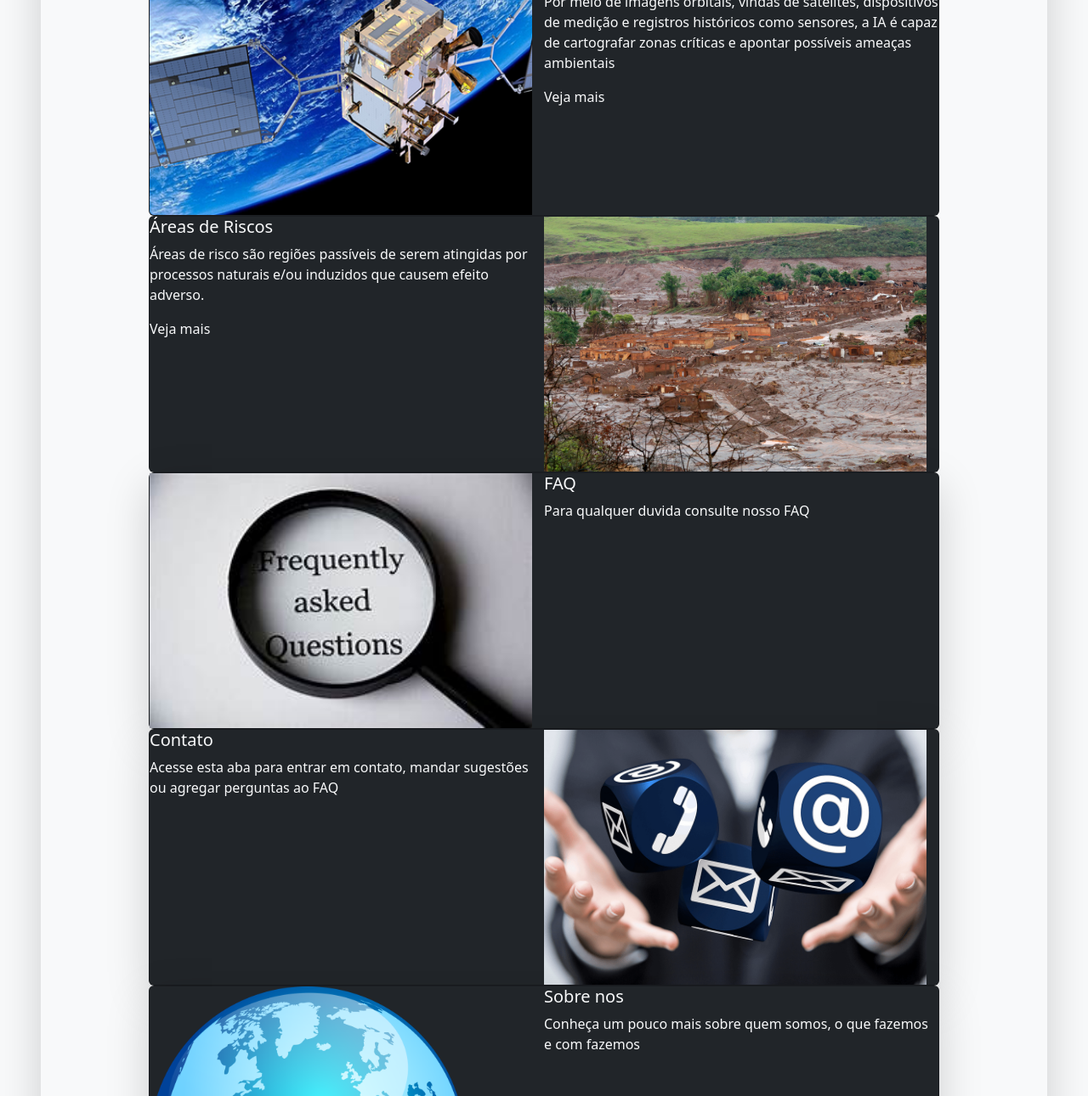
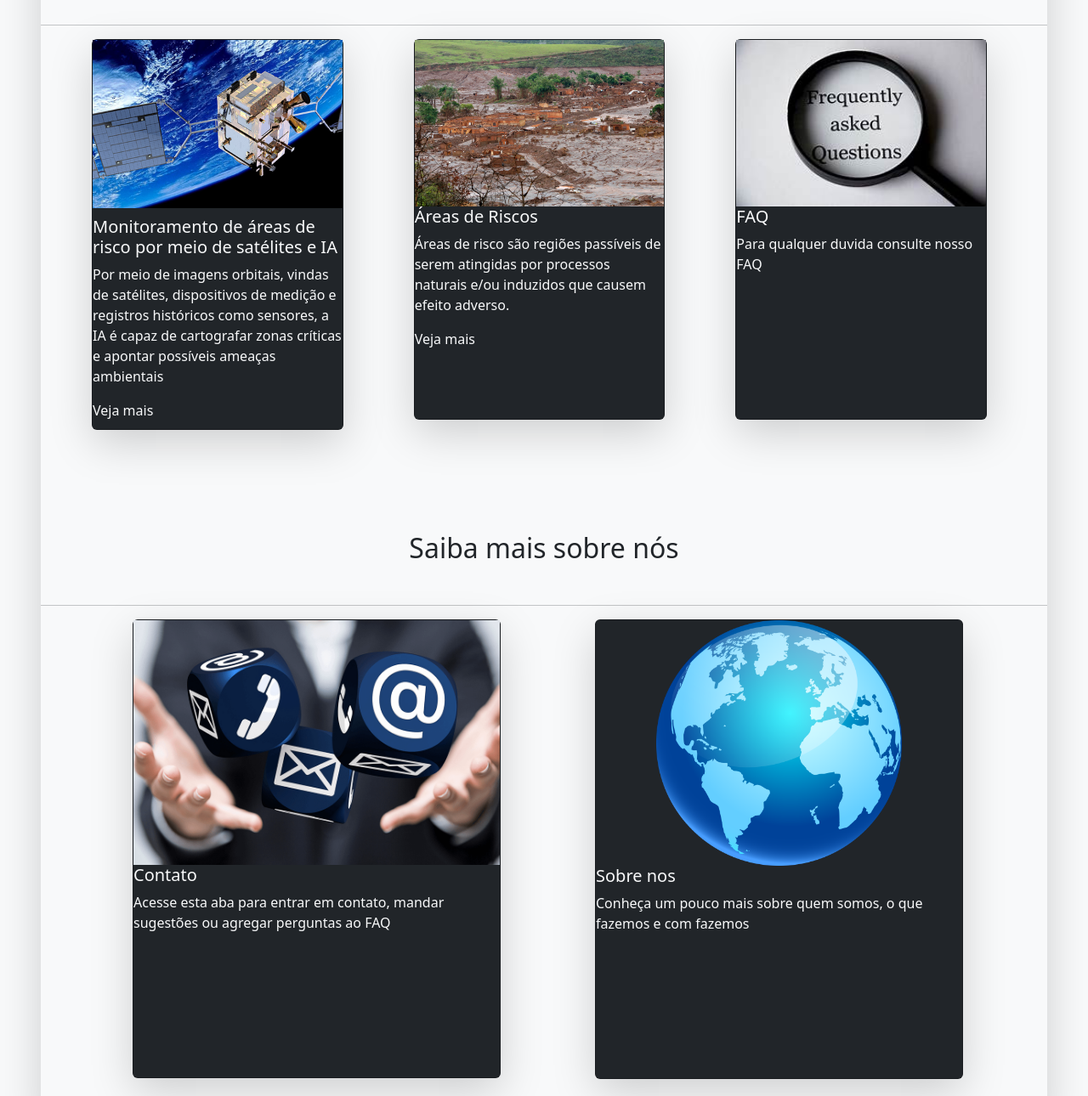
Before and after one commit to JPedroPereira0610/trabalho290925, a plain HTML site: page Inicio04.html in a window 1280 px wide. Shown: the part 283-1573 px from the top of the page at 85% size. Drawn offline with nearby package versions, Linux system fonts and the light colour scheme.

Commit message:
final real

```diff
--- a/Inicio04.html
+++ b/Inicio04.html
@@ -34,14 +34,18 @@
     </div>
     <div class="bg-light">
         <div class="m-5 shadow-lg">
-    <div class="container pt-5 mx-auto d-flex justify-content-center">
-        <div class="card col-10 bg-dark alt overflow-hidden">
+            <h1 class="text-center pt-5">Conteudos</h1>
+            <br>
+            <hr>
+            <div class="d-flex justify-content-center justify-content-lg-evenly ms-5">
+            <div class="container mx-auto">
+                <div class="card col-10 bg-dark">
                     <a href="index.html" class="link-light link-opacity-50-hover shadow-lg ">
                     <div class="row g-0">
-                <div class="col-6">
-                    <img src="Satelite.png" height="100%" width="97%" alt="Satelite">
+                        <div class="">
+                            <img src="Satelite.png" height="95%" width="100%" alt="Satelite">
                         </div>
-                <div class="col-6">
+                        <div class="alt">
                             <h5 class="card-title">Monitoramento de áreas de risco por meio de satélites e IA</h5>
                             <p class="card-text">
                                 Por meio de imagens orbitais, vindas de satélites, dispositivos de medição e registros históricos como sensores, a IA é capaz de cartografar zonas críticas e apontar possíveis ameaças ambientais
@@ -55,12 +59,14 @@
                 </a>
             </div>
         </div>
-    <div class="container mx-auto d-flex justify-content-center">
-        <div class="card col-10 bg-dark alt overflow-hidden">
+    <div class="container mx-auto">
+        <div class="card col-10 bg-dark">
             <a href="AreasRisco.html" class="link-light link-opacity-50-hover shadow-lg ">
             <div class="row g-0">
-
-                <div class="col-6">
+                <div class="">
+                    <img src="AreaRisco1.jpg" height="100%" width="100%" alt="Satelite">
+                </div>
+                <div class="alt">
                     <h5 class="card-title">Áreas de Riscos</h5>
                     <p class="card-text">
                         Áreas de risco são regiões passíveis de serem atingidas por processos naturais e/ou induzidos que causem efeito adverso.
@@ -69,22 +75,20 @@
                         Veja mais
                     </p>
                 </div>
-                <div class="col-6">
-                    <img src="AreaRisco1.jpg" height="100%" width="97%" alt="Satelite">
-                </div>
+
             </div>
             </a>
         </div>
     </div>
 
-    <div class="container mx-auto d-flex justify-content-center">
-        <div class="card col-10 bg-dark alt" >
+    <div class="container mx-auto">
+        <div class="card col-10 bg-dark" >
             <a href="Faqs.html" class="link-light link-opacity-50-hover shadow-lg ">
             <div class="row g-0">
-                <div class="col-6">
-                    <img src="Faq.jpg" width="97%" height="100%" alt="Faq">
+                <div class="">
+                    <img src="Faq.jpg" width="100%" height="100%" alt="Faq">
                 </div>
-                <div class="col-6">
+                <div class="alt">
                     <h5 class="card-title">FAQ</h5>
                     <p class="card-text">Para qualquer duvida consulte nosso FAQ</p>
                 </div>
@@ -92,32 +96,40 @@
             </a>
         </div>
     </div>
-    <div class="container mx-auto d-flex justify-content-center">
-        <div class="card col-10 bg-dark alt">
+    </div>
+    <br>
+    <br>
+    <br>
+    <h2  class="text-center pt-5">Saiba mais sobre nós</h2>
+    <br>
+    <hr>
+    <div class="d-flex justify-content-evenly ms-5">
+    <div class="container mx-auto ms-5">
+        <div class="card col-10 bg-dark">
             <a href="contato1.html" class="link-light link-opacity-50-hover shadow-lg ">
             <div class="row g-0">
-
-                <div class="col-6">
+                <div class="">
+                    <img src="Contato.png" height="100%" width="100%" alt="Contato">
+                </div>
+                <div class="alt">
                     <h5 class="card-title">Contato</h5>
                     <p class="card-text">
                         Acesse esta aba para entrar em contato, mandar sugestões ou agregar perguntas ao FAQ
                     </p>
                 </div>
-                <div class="col-6">
-                    <img src="Contato.png" height="100%" width="97%" alt="Contato">
-                </div>
+
             </div>
             </a>
         </div>
     </div>
-    <div class="container pb-5 mx-auto d-flex justify-content-center">
-        <div class="card col-10 bg-dark alt">
+    <div class="container pb-5 mx-auto">
+        <div class="card col-10 bg-dark">
             <a href="sobre.html" class="link-light link-opacity-50-hover shadow-lg ">
             <div class="row g-0 ">
-                <div class="col-6 mb-3">
-                    <img src="Globo.webp" height="100%" width="80%" alt="Globo" >
+                <div class="">
+                    <img src="Globo.webp" height="100%" width="67%" alt="Globo" class="d-block mx-auto" >
                 </div>
-                <div class="col-6">
+                <div class="alt">
                     <h5 class="card-title">Sobre nos</h5>
                     <p class="card-text">
                         Conheça um pouco mais sobre quem somos, o que fazemos e com fazemos
@@ -126,7 +138,7 @@
             </div>
             </a>
         </div>
-    </div>
+    </div></div>
     </div></div>
     </div>
     <footer class="p-4 bg-dark text-light">
@@ -144,7 +156,6 @@
                   <a href="#" class="nav-link">YouTube: GeoTechnology Oficial</a>
                 </div>
             </div>
-
           </div>
         </div>
     </footer>
--- a/style04.css
+++ b/style04.css
@@ -63,7 +63,7 @@
 }
 .alt
 {
-    height: 25%;
+    height: 250px;
 }
 
 a
```
Lines whose indentation alone changed are shown as unchanged.
